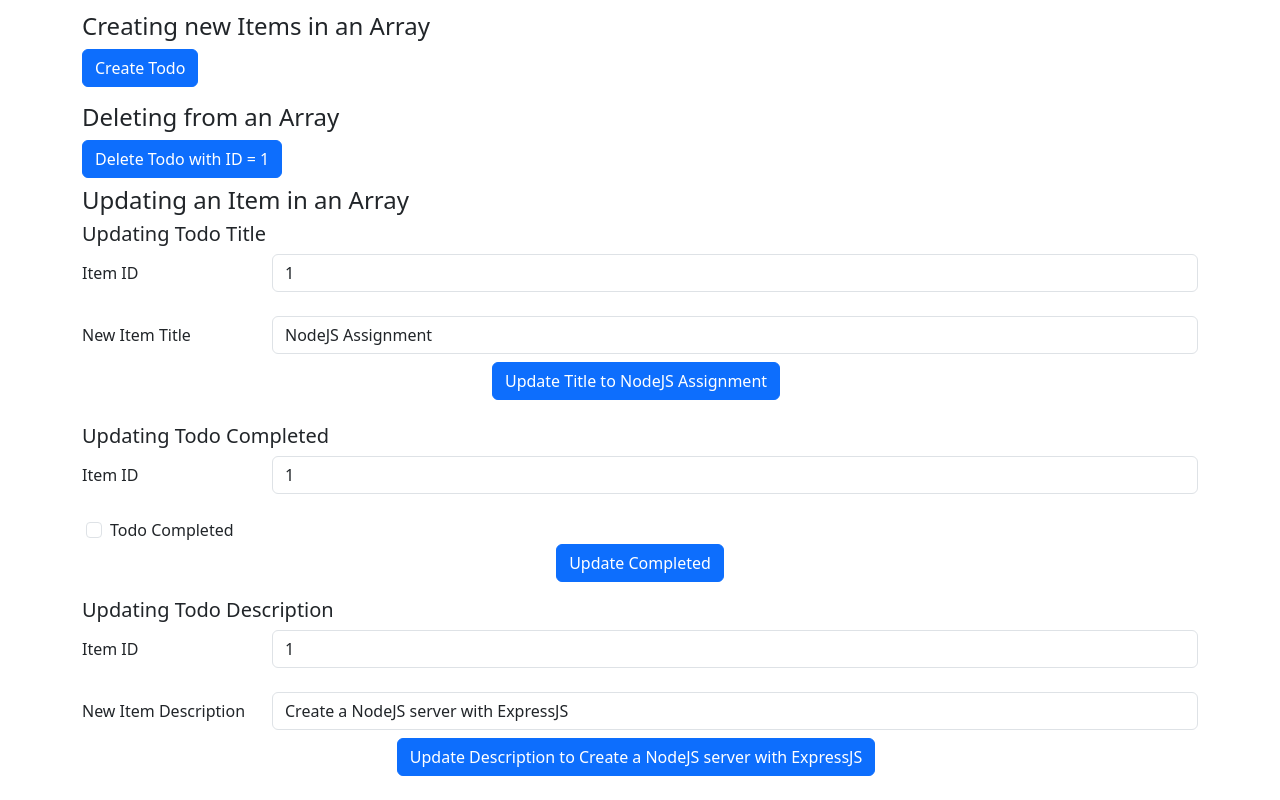
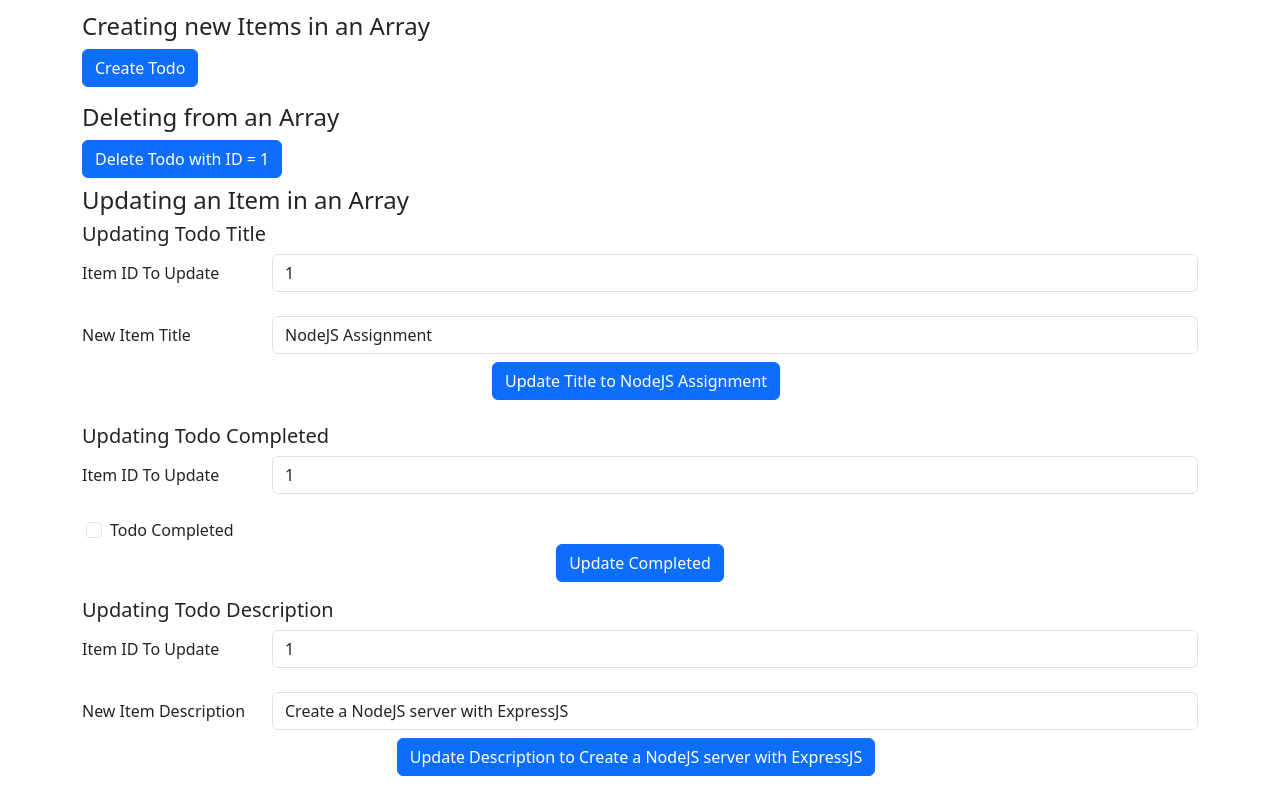
Before and after one commit to ewillia1/kanbas-react-web-app, a React (Create React App) app: page /#/Labs/a5 in a window 1280 px wide. Shown: the part 1399-2199 px from the top of the page. Built offline with nearby package versions, Linux system fonts and the light colour scheme.

Commit message:
Updated /a5/WorkingWithArrays.tsx.

```diff
--- a/src/Labs/a5/WorkingWithArrays.tsx
+++ b/src/Labs/a5/WorkingWithArrays.tsx
@@ -53,7 +53,7 @@ function WorkingWithArrays() {
             <h4>Updating an Item in an Array</h4>
             <h5>Updating Todo Title</h5>
             <div className="row mb-3">
-                <label htmlFor="inputID1" className="col-sm-2 col-form-label">Item ID</label>
+                <label htmlFor="inputID1" className="col-sm-2 col-form-label">Item ID To Update</label>
                 <div className="col-sm-10">
                     <input id="inputID1" className="form-control mb-2" type="number" min={0} value={todo.id} onChange={(e) => setTodo({ ...todo, id: parseInt(e.target.value) })}/>
                 </div>
@@ -72,7 +72,7 @@ function WorkingWithArrays() {
 
             <h5>Updating Todo Completed</h5>
             <div className="row mb-3">
-                <label htmlFor="inputID2" className="col-sm-2 col-form-label">Item ID</label>
+                <label htmlFor="inputID2" className="col-sm-2 col-form-label">Item ID To Update</label>
                 <div className="col-sm-10">
                     <input id="inputID2" className="form-control mb-2" type="number" min={0} value={todo.id} onChange={(e) => setTodo({ ...todo, id: parseInt(e.target.value) })}/>
                 </div>
@@ -94,7 +94,7 @@ function WorkingWithArrays() {
 
             <h5>Updating Todo Description</h5>
             <div className="row mb-3">
-                <label htmlFor="inputID3" className="col-sm-2 col-form-label">Item ID</label>
+                <label htmlFor="inputID3" className="col-sm-2 col-form-label">Item ID To Update</label>
                 <div className="col-sm-10">
                     <input id="inputID3" className="form-control mb-2" type="number" min={0} value={todo.id} onChange={(e) => setTodo({ ...todo, id: parseInt(e.target.value) })}/>
                 </div>
```
